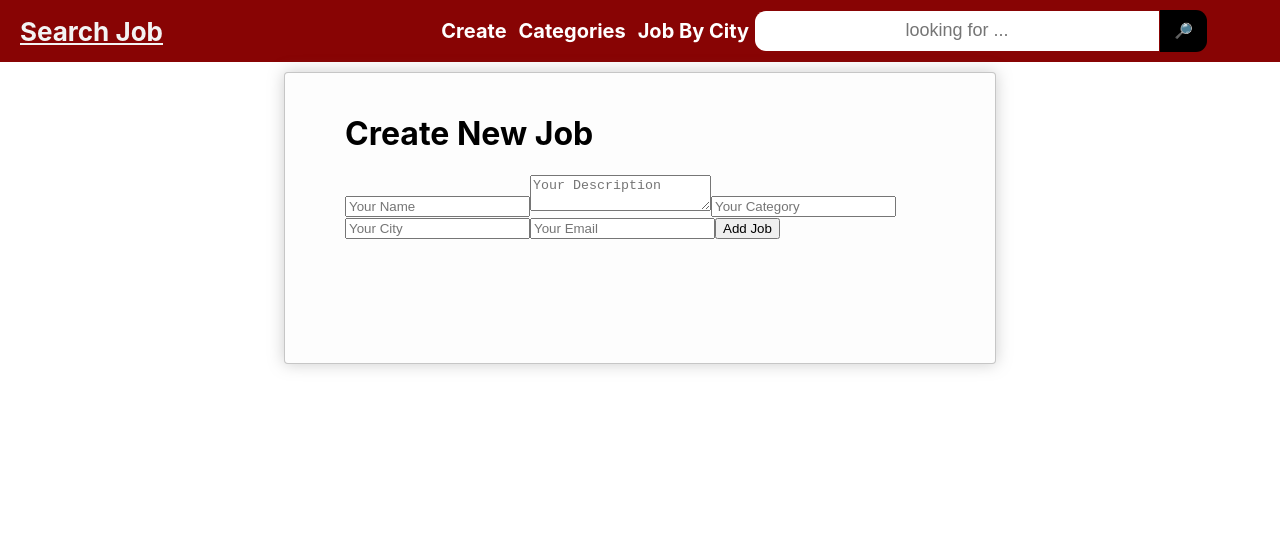
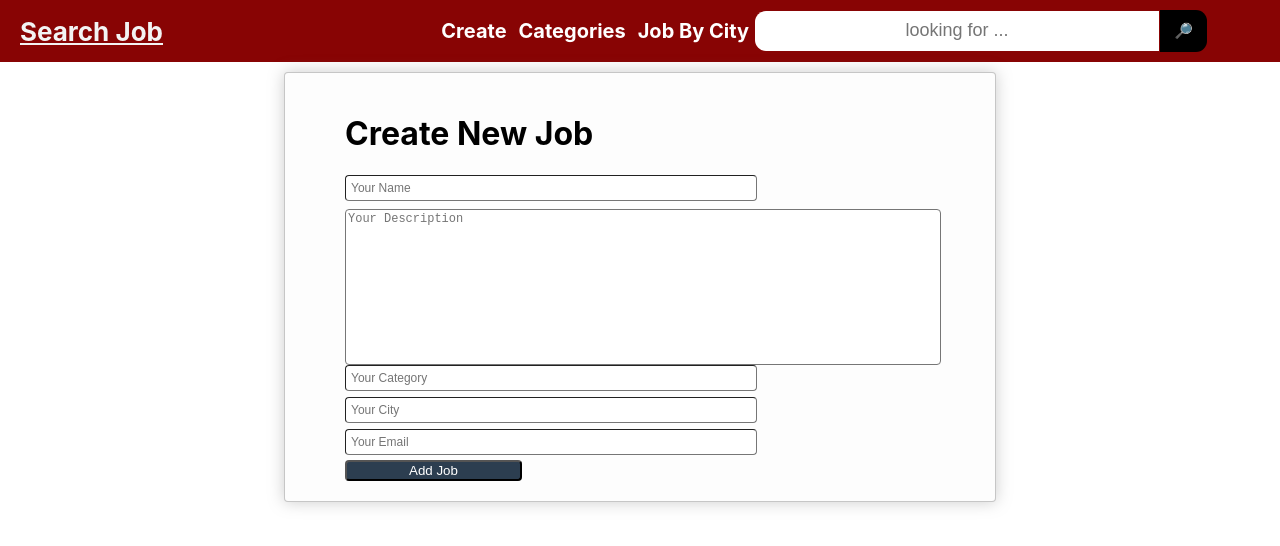
Before and after one commit to lobna3/SoloProjecktJP, a React (Create React App) app in the folder FrontEnd/my-job/: page / in a window 1280 px wide. Both pictures are taken after a click on the element "Create". Shown: the top 546 px of the page. Built offline with nearby package versions, Linux system fonts and the light colour scheme; no server answers; the HTML template or start-up script is replaced by a standard one.

Commit message:
search By city

```diff
--- a/FrontEnd/my-job/src/App.css
+++ b/FrontEnd/my-job/src/App.css
@@ -161,3 +161,42 @@
 .blog {
   padding: 0px 10% 0px 10%;
 }
+
+
+form {
+  display: grid !important;
+}
+
+form input[type="text"] {
+  width: 400px;
+  font-size: 12px;
+  padding: 5px;
+  border-radius: 4px;
+  border-width: 1px;
+  margin-bottom: 1%;
+}
+
+form button {
+  width: 30%;
+  background-color: #2c3e50;
+  color: white;
+  border-radius: 4px;
+}
+
+form textarea {
+  width: 100%;
+  height: 150px;
+  font-size: 12px;
+  margin-top: 2px;
+  resize: none;
+  border-radius: 4px;
+}
+
+.post {
+  width: 400px;
+  font-size: 12px;
+  padding: 5px;
+  border-radius: 4px;
+  border-width: 1px;
+  margin-bottom: 1%;
+}
--- a/FrontEnd/my-job/src/components/Create.jsx
+++ b/FrontEnd/my-job/src/components/Create.jsx
@@ -10,7 +10,7 @@ const Create = (props) => {
 
     return (
         <div className="blog-list-item">
-            <div>
+            <form  className="New-Post-Form">
                 <h1> Create New Job</h1>
                 <input type="text" placeholder="Your Name" value={name}
                     onChange={(e) => { setName(e.target.value) }}
@@ -37,7 +37,7 @@ const Create = (props) => {
                          email: email
                      })
                 }}>Add Job</button>
-            </div>
+            </form>
 
 
         </div>
--- a/FrontEnd/my-job/src/components/Update.jsx
+++ b/FrontEnd/my-job/src/components/Update.jsx
@@ -11,7 +11,7 @@ const Update = (props) => {
 
     return (
         <div className="blog-list-item">
-            <div>
+            <form  className="New-Post-Form">
                 <h1> Update  Job</h1>
                 <input type="text" placeholder="Your Name" value={name}
                     onChange={(e) => { setName(e.target.value) }}
@@ -38,7 +38,7 @@ const Update = (props) => {
                          email: email
                      },props.job.id)
                 }}> Update Job</button>
-            </div>
+            </form>
 
 
         </div>
```
Also changed, not shown: 1 other file (tests, documents, lock files or other folders).
